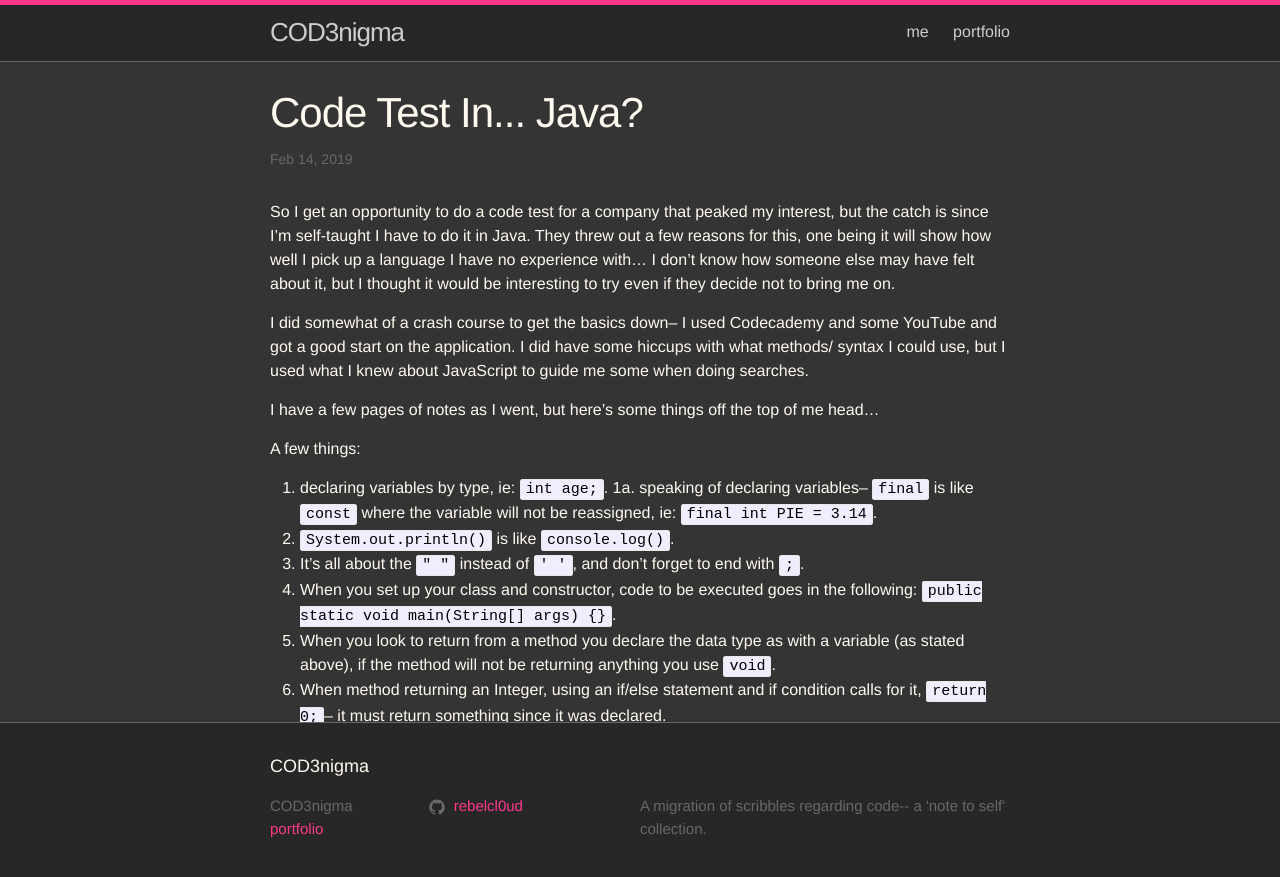
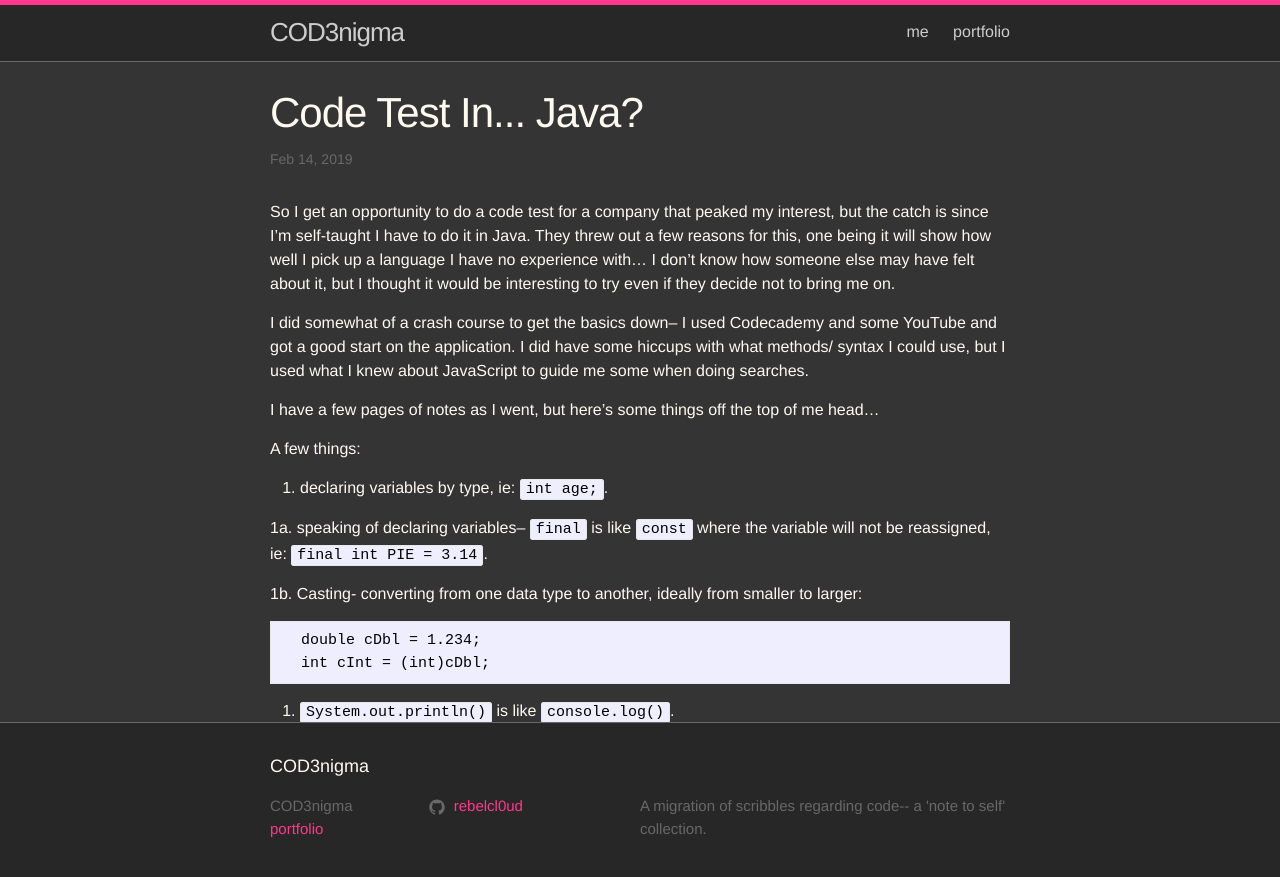
Before and after one commit to rebelcl0ud/blog, a Jekyll site: the page built from _posts/2019-02-14-[62]-code-test-in-java.markdown, in a window 1280 px wide and 900 px high. Shown: the top 877 px of the window. Built offline with Jekyll 4.4.1, drawn with Linux system fonts in a browser that asks for light colours.

Commit message:
add: casting definition/ example

````diff
--- a/_posts/2019-02-14-[62]-code-test-in-java.markdown
+++ b/_posts/2019-02-14-[62]-code-test-in-java.markdown
@@ -13,7 +13,14 @@ I have a few pages of notes as I went, but here's some things off the top of me
 
 A few things:
   1. declaring variables by type, ie: `int age;`.
+
   1a. speaking of declaring variables-- `final` is like `const` where the variable will not be reassigned, ie: `final int PIE = 3.14`.
+
+  1b. Casting- converting from one data type to another, ideally from smaller to larger:
+  ```
+  double cDbl = 1.234;
+  int cInt = (int)cDbl;
+  ```
   2. `System.out.println()` is like `console.log()`.
   3. It's all about the `" "` instead of `' '`, and don't forget to end with `;`.
   4. When you set up your class and constructor, code to be executed goes in the following: `public static void main(String[] args) {}`.
````
